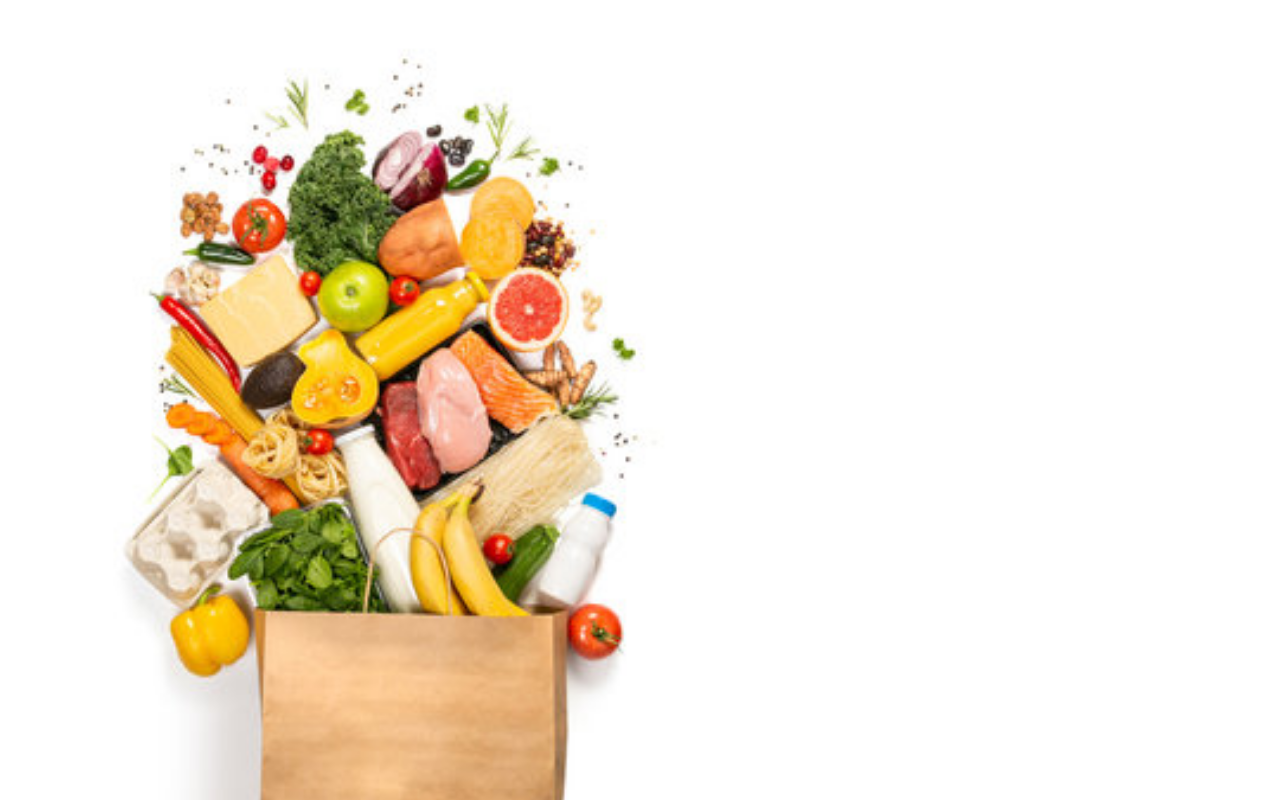
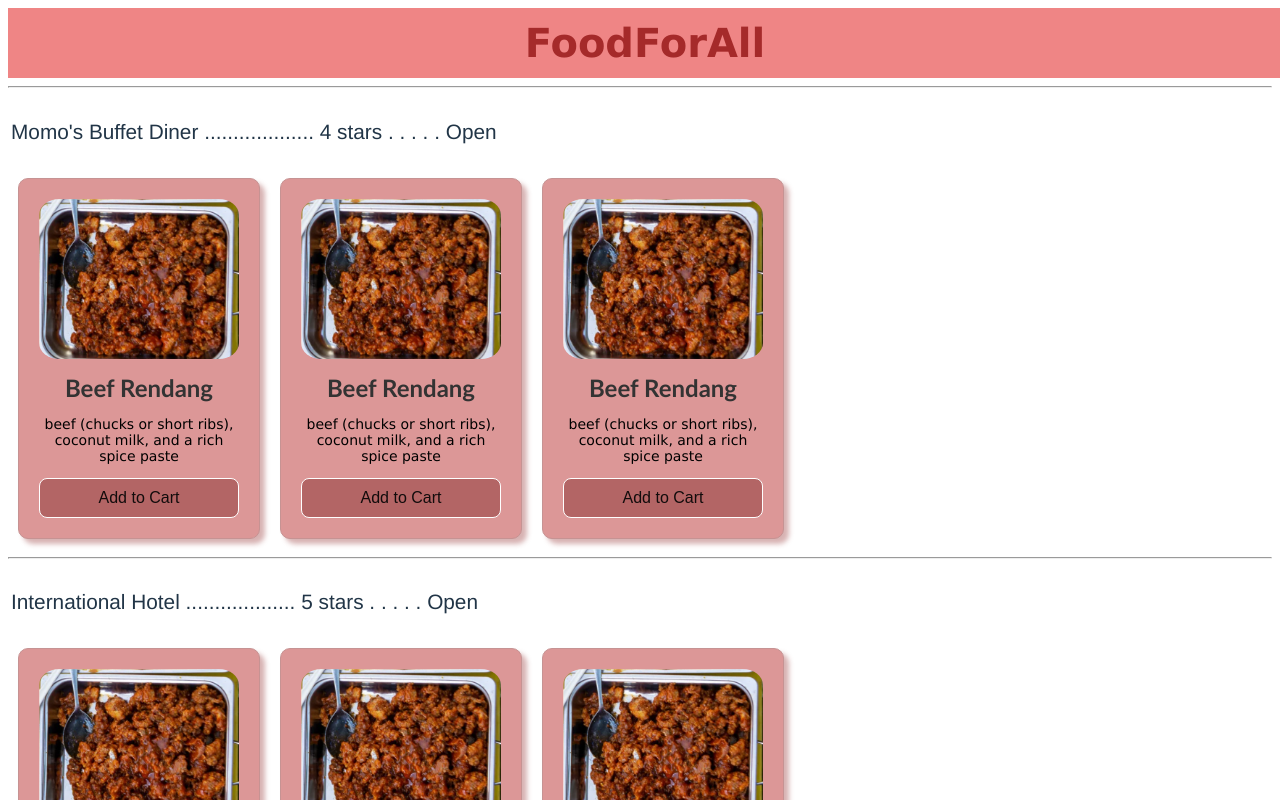
Before and after one commit to Javier0309/Orbital-FoodForAll, a React (Vite) app in the folder Orbital/: page /custmain in a window 1280 px wide. Before the commit this address had no page. Shown: the top 800 px of the page. Built offline with nearby package versions, Linux system fonts and the light colour scheme.

Commit message:
update verification

```diff
--- a/Orbital/src/App.jsx
+++ b/Orbital/src/App.jsx
@@ -1,6 +1,8 @@
 import { BrowserRouter as Router, Routes, Route } from 'react-router-dom';
 import Loginsignup from './Component/Loginsignup'
 import SignupPage from './Component/SignupPage';
+import CustMain from './Component/CustMain';
+
 
 function App() {
   return (
@@ -11,6 +13,10 @@ function App() {
 
         {/* Route to a separate sign-up page */}
         <Route path="/signup" element={<SignupPage />} />
+
+        {/* Route to Customers' main menu page */}
+        <Route path="/custmain" element={<CustMain />} />
+
       </Routes>
     </Router>
   );
--- /dev/null
+++ b/Orbital/src/Component/CustHeader.jsx
@@ -0,0 +1,12 @@
+import './CustMain.css'
+
+function CustHeader(){
+
+    return(
+        <header className='custheader'>
+            <h1 className='title'>FoodForAll</h1>
+        </header>
+    );
+}
+
+export default CustHeader;
--- /dev/null
+++ b/Orbital/src/Component/CustMain.css
@@ -0,0 +1,214 @@
+.custheader{
+  background-color: rgb(239, 133, 133);
+  width: 100%;
+  height: 60px;
+  display: flex;
+  align-items: center;
+  justify-content: center;
+  padding: 5px;
+}
+
+.custheader .title{
+  text-align: center;
+  font-family:Verdana, Geneva, Tahoma, sans-serif;
+  color: brown;
+  font-size: 40px;
+}
+
+.foodcard{
+  border: 1px solid rgb(198, 147, 147);
+  border-radius: 10px;
+  box-shadow: 5px 5px 5px rgb(156, 62, 62, 0.4);
+  padding: 20px;
+  margin: 10px;
+  text-align: center;
+  max-width: 200px;
+  display: inline-block;
+  background-color:rgb(220, 151, 151);
+}
+
+.foodcard .card-image{
+  max-width: 100%;
+  height: 160px;
+  border-radius: 10%;
+  margin-bottom: 10px;
+}
+
+.foodcard .card-title{
+  font-family: 'Gill Sans', 'Gill Sans MT', Calibri, 'Trebuchet MS', sans-serif;
+  margin: 0;
+  font-size: 1.5em;
+}
+
+.foodcard .card-text{
+  font-family: 'Lucida Sans', 'Lucida Sans Regular', 'Lucida Grande', 'Lucida Sans Unicode', Geneva, Verdana, sans-serif;
+  color: black;
+  font-size: 14px;
+}
+
+.foodcard .card-button{
+  font-family:Arial, Helvetica, sans-serif;
+  font-size: 1em;
+  background-color: rgb(179, 101, 101);
+  color: rgb(18, 12, 12);
+  border: 1px solid rgb(255, 255, 255);
+  width: 100%;
+  padding: 10px;
+}
+
+.foodcard .card-button:hover{
+  background-color: rgb(198, 147, 147);
+  transform: scale(1.1);
+  cursor: pointer;
+}
+
+
+.restaurant{
+  font-family:'Franklin Gothic Medium', 'Arial Narrow', Arial, sans-serif;
+  font-size: 1.3em;
+  padding: 3px;
+}
+
+/*
+.student p{
+  margin:0;
+}
+
+.welcome-message{
+  background-color: silver;
+  font-family: Arial, Helvetica, sans-serif;
+  font-size: 1.5em;
+  color: rgb(156, 62, 62);
+  text-align: left;
+  margin-top: 20px;
+}
+
+.login-prompt{
+    background-color: rgb(63, 40, 40);
+  font-family: Arial, Helvetica, sans-serif;
+  font-size: 1.5em;
+  color: rgb(156, 62, 62);
+  text-align: left;
+  margin-top: 20px;
+}
+
+.list-category{
+  font-family: Arial, Helvetica, sans-serif;
+  font-size: 1.5em;
+  font-weight: bold;
+  color: rgb(36, 34, 34);
+  text-align: left;
+  margin-top: 20px;
+  margin-bottom: 10px;
+  border: 3px solid rgb(156, 62, 62);
+  border-radius: 10px;
+  background-color: rgb(220, 151, 151);
+  padding: 10px;
+}
+
+.list-items li{
+  font-size: 2em;
+  list-style: armenian;
+  color: black;
+  text-align: left;
+  margin: 0;
+}
+
+.list-items li:hover{
+  color: rgb(158, 12, 12);
+  cursor: pointer;
+  text-decoration: underline;
+  font-weight: bold;
+  font-size: 1.7em;
+  transition: color 0.3s ease, font-weight 0.3s ease;
+  background-color: rgb(220, 151, 151);
+  padding: 5px;
+  border-radius: 5px;
+  box-shadow: 2px 2px 2px rgba(156, 62, 62, 0.4);
+  font-family: Arial, Helvetica, sans-serif;
+}
+
+.counter-container{
+  justify-content: center;
+  align-items: center;
+  height: 10vh;
+  text-align: center;
+  font-family: Arial, Helvetica, sans-serif;
+}
+
+.count-display{
+  font-size: 2em;
+  color: rgb(156, 62, 62);
+  font-weight: bold;
+  margin-right: 20px;
+  margin-top: 0;
+}
+
+.counter-button{
+  width: 50px;
+  height: 50px;
+  font-size: 1em;
+  color: white;
+  background-color: rgb(156, 62, 62);
+  border: none;
+  border-radius: 150px;
+  cursor: pointer;
+  transition: background-color 0.3s ease, transform 0.2s ease;
+}
+
+.counter-button:hover{
+  background-color: rgb(198, 147, 147);
+  transform: scale(1.1);
+}
+
+body{
+  font-family:Arial, Helvetica, sans-serif;
+}
+
+.color-picker-container{
+  display: flex;
+  flex-direction: column;
+  align-items: center;
+  justify-content: center;
+  align-items: center;
+  height: 10vh;
+}
+
+h1{
+  margin: 10px;
+  font-size: rem;
+}
+
+.color-display{
+  width: 300px;
+  height: 100px;
+  display: flex;
+  align-items: center;
+  justify-content: center;
+  border: 5px solid rgb(111, 111, 111);
+  border-radius: 30px;
+  margin-bottom: 25px;
+  transition-property: 0.25s ease;
+}
+
+.color-display p{
+  font-size: 1.5rem;
+  color: rgb(90, 90, 90);
+  font-weight: bold;
+  text-align: center;
+}
+
+.label{
+  font-size: 1.2rem;
+  font-weight: bold;
+  margin-bottom: 10px;
+}
+
+input[type="color"]{
+  width: 100px;
+  height: 250px;
+  border: none;
+  border-radius: 10px;
+  cursor: pointer;
+  transition: transform 0.2s ease, box-shadow 0.2s ease;
+} */
--- /dev/null
+++ b/Orbital/src/Component/CustMain.jsx
@@ -0,0 +1,52 @@
+import './CustMain.css'
+
+import CustHeader from "./CustHeader.jsx";
+//import Footer from "./Footer.jsx"
+import FoodCard from "./FoodCard.jsx";
+import Restaurant from "./Restaurant.jsx";
+//import Counter from "./Counter.jsx";
+//import MyCompo from "./MyCompo.jsx";
+//import Counter from "./Counter.jsx";
+//import ColorPicker from "./ColorPicker.jsx";
+
+function CustMain() {
+
+    const momobuffetdiner = [{id: 1, name: "Momo's Buffet Diner", stars: 4, isOpen:true, items:3},
+        {id: 2, name:'ZBanana', calories: 44}, {id: 3, name: 'Cherry', calories: 40 }, {id: 4, name: 'Date', calories: 19}, {id: 5, name: 'Elderberry', calories: 95}];
+    return(
+        <>
+            <CustHeader/>
+
+            <hr></hr>
+            <Restaurant name="Momo's Buffet Diner" stars={4} isOpen={true} items={3}/>
+            <FoodCard/>
+            <FoodCard/>
+            <FoodCard/>
+            <hr></hr>
+
+            <Restaurant name="International Hotel" stars={5} isOpen={true} items={3}/>
+            <FoodCard/>
+            <FoodCard/>
+            <FoodCard/>
+            <hr></hr>
+
+            <Restaurant name="Marvin's Feast" stars={5} isOpen={true} items={3}/>
+            <FoodCard/>
+            <FoodCard/>
+            <FoodCard/>
+            <hr></hr>
+
+{/*}
+            {items > 0 && isOpen && <Restaurant name="International Hotel" stars={4} isOpen={true} items={3}/>}
+            <FoodCard/>
+
+            {grah.length > 0 && <List items={fruits} category="Fruits"/>}
+            {desserts.length > 0 && <List items={desserts} category="Desserts"/>}
+            <Student name='Elliot' age={30} isStudent={true}/> */}
+
+
+        </>
+    );
+}
+
+export default CustMain;
--- /dev/null
+++ b/Orbital/src/Component/FoodCard.jsx
@@ -0,0 +1,15 @@
+import './CustMain.css';
+import beefRendang from '../assets/Beef Rendang.png';
+
+function FoodCard(){
+    return(
+        <div className='foodcard'>
+            <img className='card-image' src={beefRendang} alt="picture"></img>
+            <h2 className='card-title'>Beef Rendang</h2>
+            <p className='card-text'>beef (chucks or short ribs), coconut milk, and a rich spice paste</p>
+            <button className='card-button'>Add to Cart</button>
+        </div>
+    )
+}
+
+export default FoodCard;
--- a/Orbital/src/Component/Loginsignup.jsx
+++ b/Orbital/src/Component/Loginsignup.jsx
@@ -30,7 +30,7 @@ const Loginsignup = () => {
             <div className="Forgot-password">Forgotten your password? <span>Click here</span></div>
             <div className="submit-container">
                 <Link to = "/signup" className="submit">Sign Up</Link>
-                <div className="submit">Login</div>
+                <Link to = "/custmain" className="submit">Log in</Link>
             </div>
 
 
--- /dev/null
+++ b/Orbital/src/Component/Restaurant.jsx
@@ -0,0 +1,14 @@
+import "./CustMain.css" ;
+
+function Restaurant(props){
+
+    return(
+        <div className='restaurant'>
+            <p>{props.name} ................... {props.stars} stars
+            . . . . . {props.isOpen ? "Open" : "Closed"}</p>
+        </div>
+    )
+}
+
+
+export default Restaurant;
--- a/Orbital/src/index.css
+++ b/Orbital/src/index.css
@@ -1,23 +1,4 @@
-:root {
-  font-family: system-ui, Avenir, Helvetica, Arial, sans-serif;
-  line-height: 1.5;
-  font-weight: 400;
 
-  color-scheme: light dark;
-  color: rgba(21, 7, 7, 0.87);
-  background-color: #242424;
-
-  font-synthesis: none;
-  text-rendering: optimizeLegibility;
-  -webkit-font-smoothing: antialiased;
-  -moz-osx-font-smoothing: grayscale;
-  background-image: url('./assets/foood.jpeg');
-  background-size: cover;
-  background-position: center;
-  margin: 0;
-  height:100vh;
-  background: linear-gradient(#ffffff);
-}
 
 a {
   font-weight: 500;
@@ -28,15 +9,6 @@ a:hover {
   color: #535bf2;
 }
 
-body {
-  margin: 0;
-  display: flex;
-  place-items: center;
-  min-width: 320px;
-  min-height: 100vh;
-  justify-content: center;
-  align-items: flex-start;
-}
 
 input {
   background-color: #fff;
```
Also changed, not shown: Orbital/src/Component/Loginsignup.css (line endings or trailing spaces), Orbital/src/Component/SignupPage.css (line endings or trailing spaces), Orbital/src/assets/Beef Rendang.png (added).
